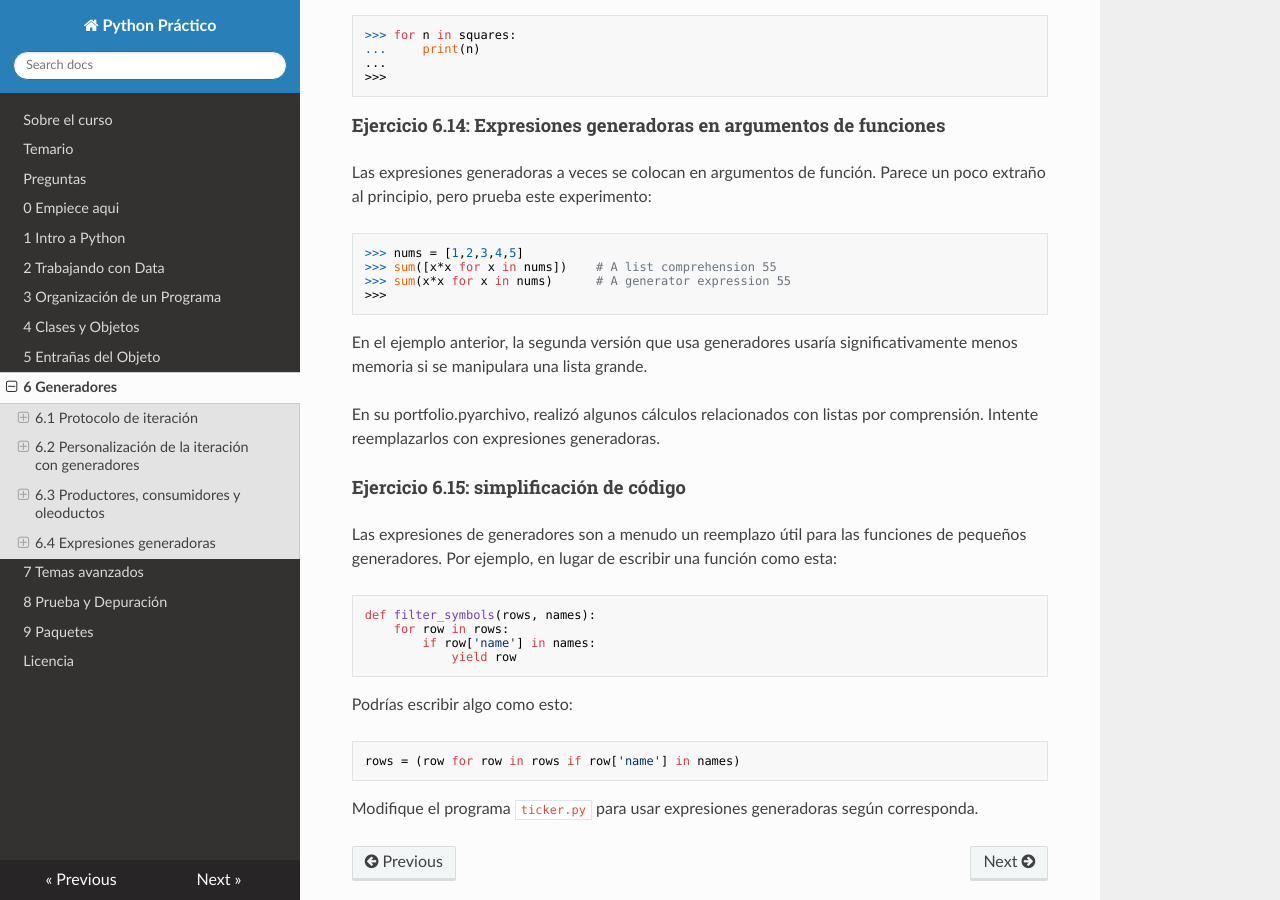
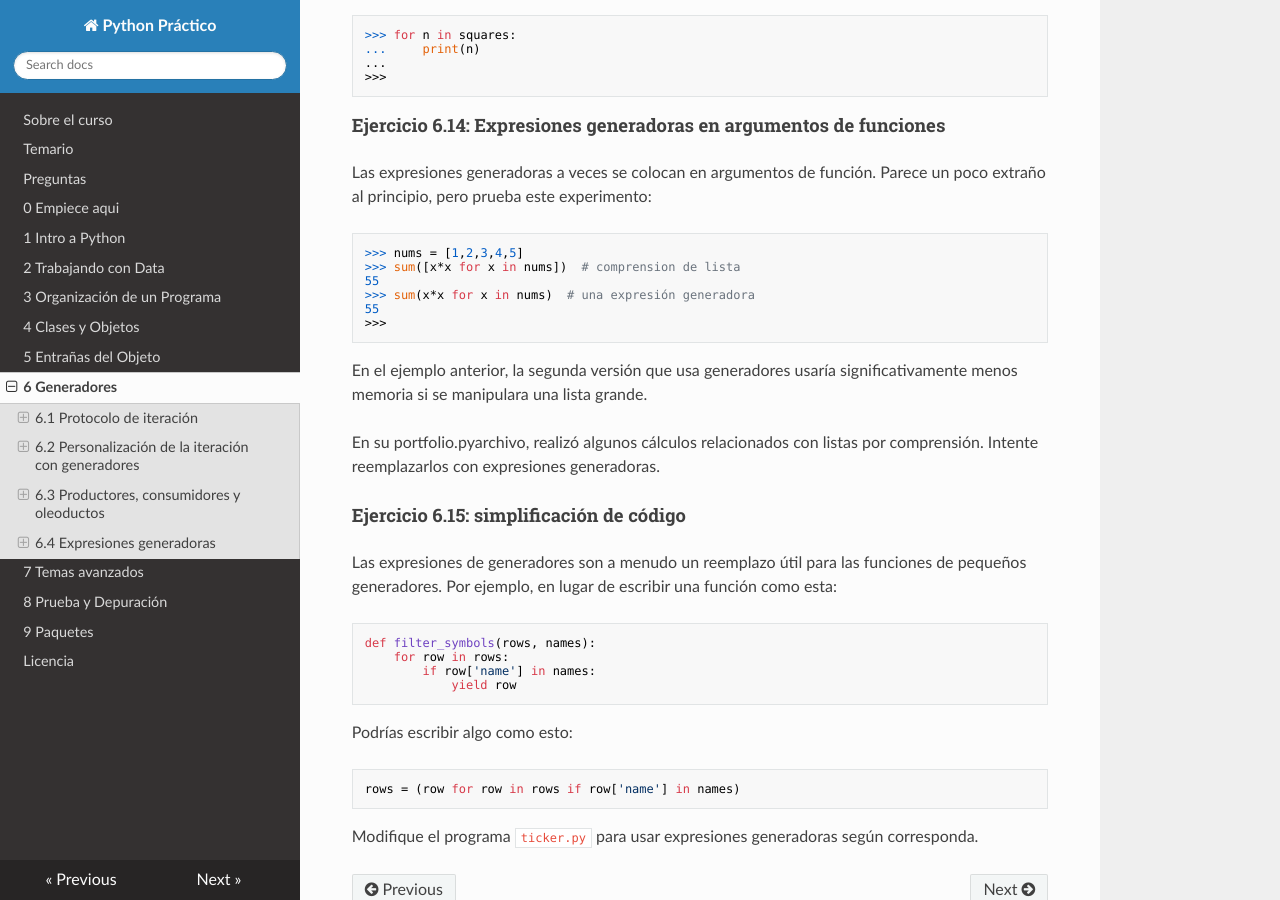
Before and after one commit to pythonpanama/pythonpractico_ssg, an MkDocs documentation site: the page built from docs/6.md, in a window 1280 px wide and 900 px high, scrolled down 17504 px. Built offline with MkDocs 1.6.1, drawn with Linux system fonts in a browser that asks for light colours; nearby versions of some CDN libraries.

Commit message:
updated 6.5

````diff
--- a/docs/6.md
+++ b/docs/6.md
@@ -917,8 +917,10 @@ Las expresiones generadoras a veces se colocan en argumentos de función. Parece
 
 ```python
 >>> nums = [1,2,3,4,5]
->>> sum([x*x for x in nums])    # A list comprehension 55
->>> sum(x*x for x in nums)      # A generator expression 55
+>>> sum([x*x for x in nums])  # comprension de lista
+55
+>>> sum(x*x for x in nums)  # una expresión generadora
+55
 >>>
 ```
 
````
